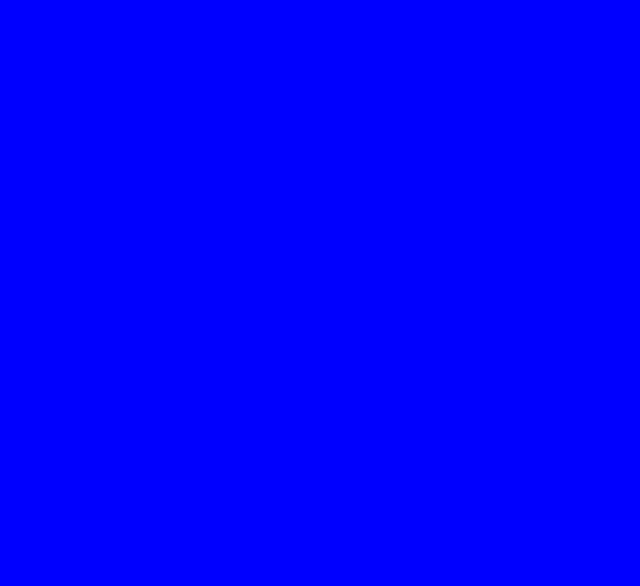
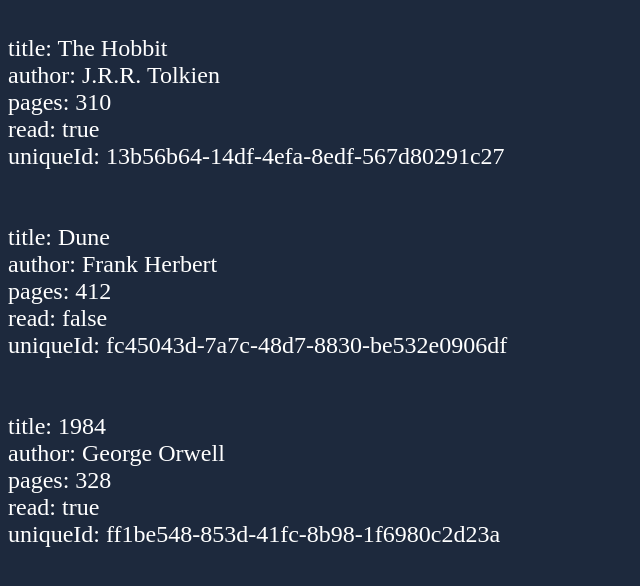
Before and after one commit to WesDev28/simple-library, a plain HTML site: page index.html in a window 1280 px wide. Shown: the whole page, without its empty margins (0-640 px from the left). Drawn offline with Linux system fonts and the light colour scheme.

Commit message:
Add books to myLibrary array and display on page.
Add loop to iterate an array of objects and destructure key,
values.

```diff
--- a/index.html
+++ b/index.html
@@ -8,6 +8,7 @@
     <script src="script.js" defer></script>
 </head>
 <body>
+    <div class="displayText"></div>
 
 </body>
 </html>
--- a/script.js
+++ b/script.js
@@ -1,4 +1,18 @@
-const myLibrary = [];
+const displayText = document.querySelector(".displayText")
+
+const myLibraryObj = [
+
+  { title: "The Hobbit", author: "J.R.R. Tolkien", pages: 310, read: true, uniqueId: crypto.randomUUID() },
+  { title: "Dune", author: "Frank Herbert", pages: 412, read: false, uniqueId: crypto.randomUUID() },
+  { title: "1984", author: "George Orwell", pages: 328, read: true, uniqueId: crypto.randomUUID()}
+
+];
+
+const myLibraryArray = [
+    ["The Hobbit", "J.R.R. Tolkien", 310, false, crypto.randomUUID()],
+    ["Dune", "Frank Herbert", 412, false, crypto.randomUUID()],
+    ["1984", "George Orwell", 328, false, crypto.randomUUID()]
+]
 
 function Book() {
     //constructor
@@ -7,3 +21,18 @@ function Book() {
 function addBookToLibrary() {
     //take params, create a book then store it in an array
 }
+
+let myObjStr = JSON.stringify(myLibraryObj[0,1,2].author );
+
+for (const i in myLibraryObj){
+    displayText.textContent += "\n"
+    const obj = myLibraryObj[i]
+    for (const [_key, values] of Object.entries(obj)){
+        console.log(_key, values)
+        displayText.textContent += (_key) + ": " + (values) + "\n"
+
+    }
+    displayText.textContent += "\n"
+}
+
+// displayText.textContent = myLibraryObj.read;
--- a/style.css
+++ b/style.css
@@ -1,3 +1,10 @@
 body {
-    background: blue;
+    background: #1d293d;
 }
+
+
+.displayText {
+    font-size: 24px;
+    color: #fff;
+    white-space: pre-line;
+}
```
